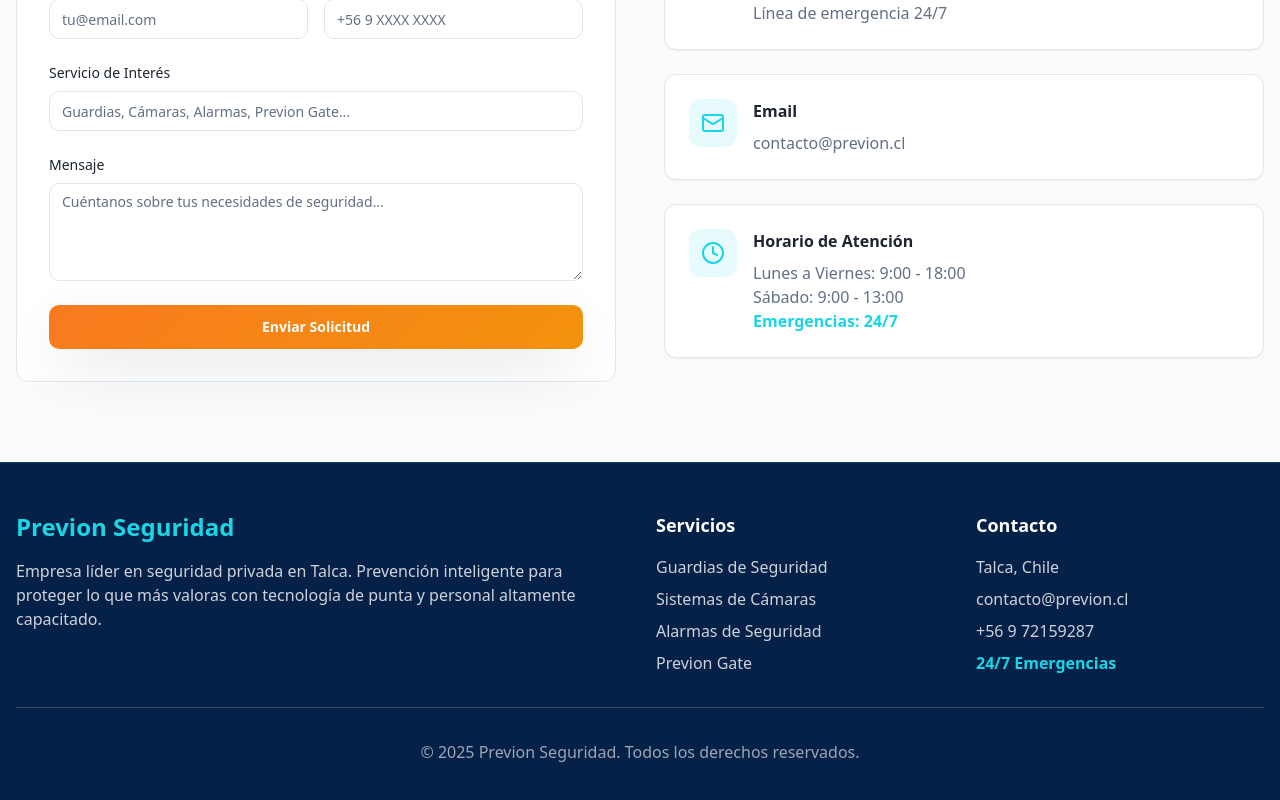
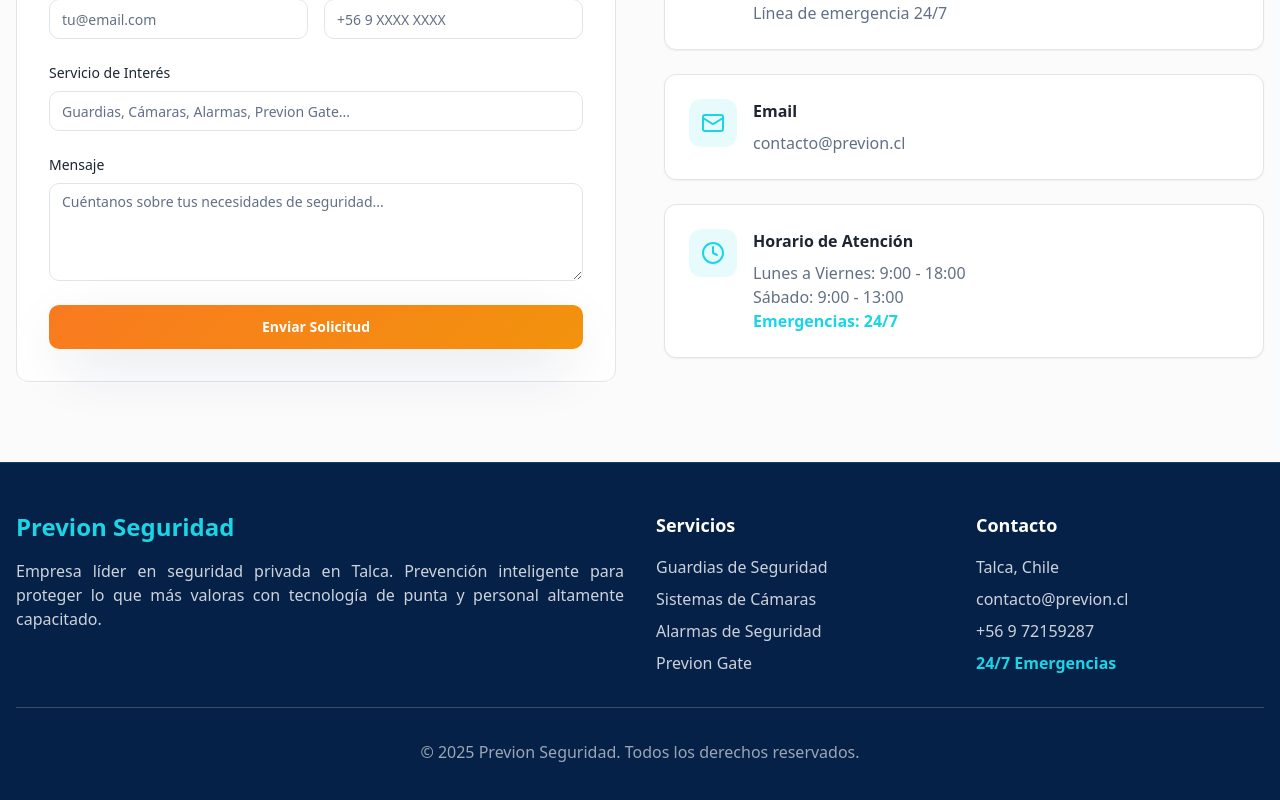
Before and after one commit to pabloabasolo/previon, a React (Vite) app: page / in a window 1280 px wide. Shown: the part 3110-3910 px from the top of the page. Built offline with nearby package versions, Linux system fonts and the light colour scheme; no server answers; the database is empty; the HTML template or start-up script is replaced by a standard one.

Commit message:
Changes
Co-authored-by: pabloabasolo <236270717+pabloabasolo@users.noreply.github.com>

```diff
--- a/src/components/Footer.tsx
+++ b/src/components/Footer.tsx
@@ -8,7 +8,7 @@ const Footer = () => {
           {/* Brand */}
           <div className="md:col-span-2">
             <h3 className="font-bold text-2xl mb-4 text-accent">Previon Seguridad</h3>
-            <p className="text-primary-foreground/80 mb-4">
+            <p className="text-primary-foreground/80 mb-4 text-justify">
               Empresa líder en seguridad privada en Talca. Prevención inteligente para proteger
               lo que más valoras con tecnología de punta y personal altamente capacitado.
             </p>
```
